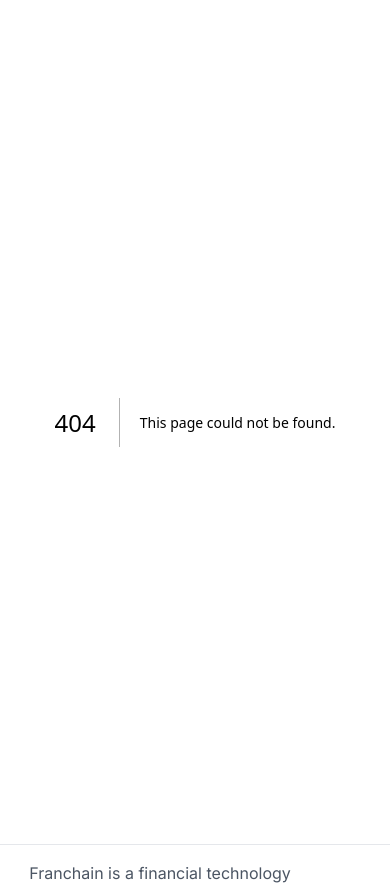
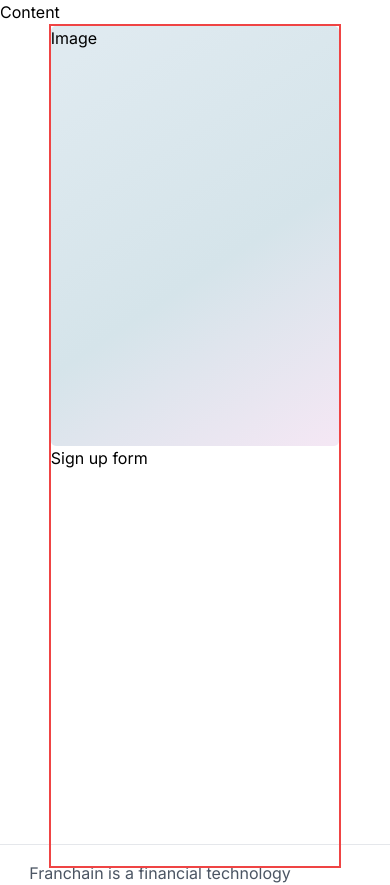
Before and after one commit to allenarduino/technical-test, a Next.js app: page /signup in a window 390 px wide. Before the commit this address had no page. Shown: the top 885 px of the page. Built offline with nearby package versions, Linux system fonts and the light colour scheme.

Commit message:
Restyled the SelectCard in order to make it more responsive

```diff
--- a/src/app/components/Header/Header.tsx
+++ b/src/app/components/Header/Header.tsx
@@ -7,7 +7,7 @@ interface HeaderProps { }
 const Header: React.FC<HeaderProps> = () => {
     return (
         <nav
-            className=" fixed w-full z-10 bg-white-500 md:py-4 md:px-20 px-10 py-3 border-b border-gray-200  flex justify-between items-center"
+            className=" w-full z-10 bg-white-500 md:py-4 md:px-20 px-10 py-3 border-b border-gray-200  flex justify-between items-center"
         >
             <LogoText />
             <SupportButton />
--- a/src/app/components/SelectCard/SelectCard.tsx
+++ b/src/app/components/SelectCard/SelectCard.tsx
@@ -6,11 +6,14 @@ interface SelectCardProps { }
 
 const SelectCard: React.FC<SelectCardProps> = () => {
     return (
-        <div className="grid gap-3 sm:grid-cols-3 border-gray-500 border-[1px] rounded-[20px]  py-5">
-            <Image src="/images/funnel-image.png"
-                width={500}
-                height={500}
-                alt="funnel"
+        <div className="grid gap-3 place-items-center sm:grid-cols-3 border-gray-500 border-[1px] rounded-[20px]  py-5">
+            <Image
+                src="/images/funnel-image.png"
+                width="0"
+                height="0"
+                sizes="100vw"
+                className="sm:w-full sm:h-auto h-20 w-20"
+                alt="funnel-image"
             />
             <div className="text-wrapper flex items-center justify-center text-[20px]">Reduce failed payments</div>
             <div className="flex items-center justify-center">
--- a/src/app/page.tsx
+++ b/src/app/page.tsx
@@ -6,13 +6,13 @@ export default function Home() {
     <main>
       <Header />
 
-      <section className=" w-full flex flex-col md:flex md:flex-row md:justify-between items-center px-10 md:py-20 py-6 bg-white">
-        <div className="w-full md:w-1/6 md:pl-6   flex justify-start">
+      <section className=" w-full flex flex-col md:flex md:flex-row md:justify-between items-center px-10 md:mt-10  py-20 py-6 bg-white">
+        <div className="w-full md:w-1/6 md:pl-12   flex justify-start">
           <button className=" rounded-full px-8 py-2 border-[1px] border-blue-500 font-medium">Back</button>
         </div>
         <div className="w-full text-wrapper flex flex-col items-center">
           <div className="w-full md:w-1/2 flex justify-start">
-            <h2 className="font-medium font-sans text-4xl font-medium leading-loose">What's your goal with Franchain?</h2>
+            <h2 className="font-medium font-sans text-4xl  font-medium  leading-loose">What's your goal with Franchain?</h2>
           </div>
           <div className="w-full md:w-1/2 justify-start">
             <p className="text-gray-500 leading-loose">No wrong answers here. And it doesn't matter if you change your mind later.</p>
--- /dev/null
+++ b/src/app/signup/layout.tsx
@@ -0,0 +1,24 @@
+import type { Metadata } from "next";
+import { Inter } from "next/font/google";
+
+const inter = Inter({ subsets: ["latin"] });
+
+export const metadata: Metadata = {
+    title: "Franchain Signup",
+    description: "Get started by signing up to Franchain",
+};
+
+export default function SignupLayout({
+    children,
+}: Readonly<{
+    children: React.ReactNode;
+}>) {
+    return (
+        <html lang="en">
+            <body className={inter.className}>
+                {children}
+            </body>
+
+        </html>
+    );
+}
--- /dev/null
+++ b/src/app/signup/page.tsx
@@ -0,0 +1,41 @@
+import React from "react";
+import "../../../src/app/globals.css";
+
+
+interface SignupProps { }
+
+const Signup: React.FC<SignupProps> = () => {
+    return (<>
+        <div className="fixed md:w-full min-h-[100vh] md:grid md:grid-cols-2 relative">
+            <div
+                style={{
+                    background: '#f0f0f0',
+                    backgroundImage: 'linear-gradient(146.36deg, #DFEAF0 7.24%, #D5E4EA 57.18%, #F4E7F4 98.87%)',
+                    backgroundPosition: '100% 100%',
+                    backgroundRepeat: 'no-repeat',
+                    borderRadius: '5px',
+                }}
+            ></div>
+            <div>Content</div>
+            <div className="absolute  w-full h-full flex justify-center items-center">
+
+                <div className=" w-3/4 h-full grid md:grid-cols-2 border-red-500 border-2">
+                    <div
+                        style={{
+                            background: '#f0f0f0',
+                            backgroundImage: 'linear-gradient(146.36deg, #DFEAF0 7.24%, #D5E4EA 57.18%, #F4E7F4 98.87%)',
+                            backgroundPosition: '100% 100%',
+                            backgroundRepeat: 'no-repeat',
+                            borderRadius: '5px',
+                        }}
+                    > Image</div>
+                    <div>Sign up form</div>
+                </div>
+            </div>
+
+        </div>
+
+
+    </>)
+}
+export default Signup;
--- a/tailwind.config.ts
+++ b/tailwind.config.ts
@@ -7,13 +7,31 @@ const config: Config = {
     "./src/app/**/*.{js,ts,jsx,tsx,mdx}",
   ],
   theme: {
+    darkMode: false, // or 'media' or 'class'
+    theme: {
+
+
       extend: {
         backgroundImage: {
+          'custom-gradient': 'linear-gradient(146.36deg, #DFEAF0 7.24%, #D5E4EA 57.18%, #F4E7F4 98.87%)',
           "gradient-radial": "radial-gradient(var(--tw-gradient-stops))",
           "gradient-conic":
             "conic-gradient(from 180deg at 50% 50%, var(--tw-gradient-stops))",
         },
+        borderRadius: {
+          '5px': '5px',
         },
+        padding: {
+          '20px': '20px',
+        },
+        height: {
+          '400px': '400px',
+        },
+        width: {
+          '400px': '400px',
+        },
+      },
+    }
   },
   plugins: [],
 };
```
Also changed, not shown: public/images/Group 11303.png (added), public/images/Sign up screen SVG.svg (added). Lines whose indentation alone changed are shown as unchanged.
